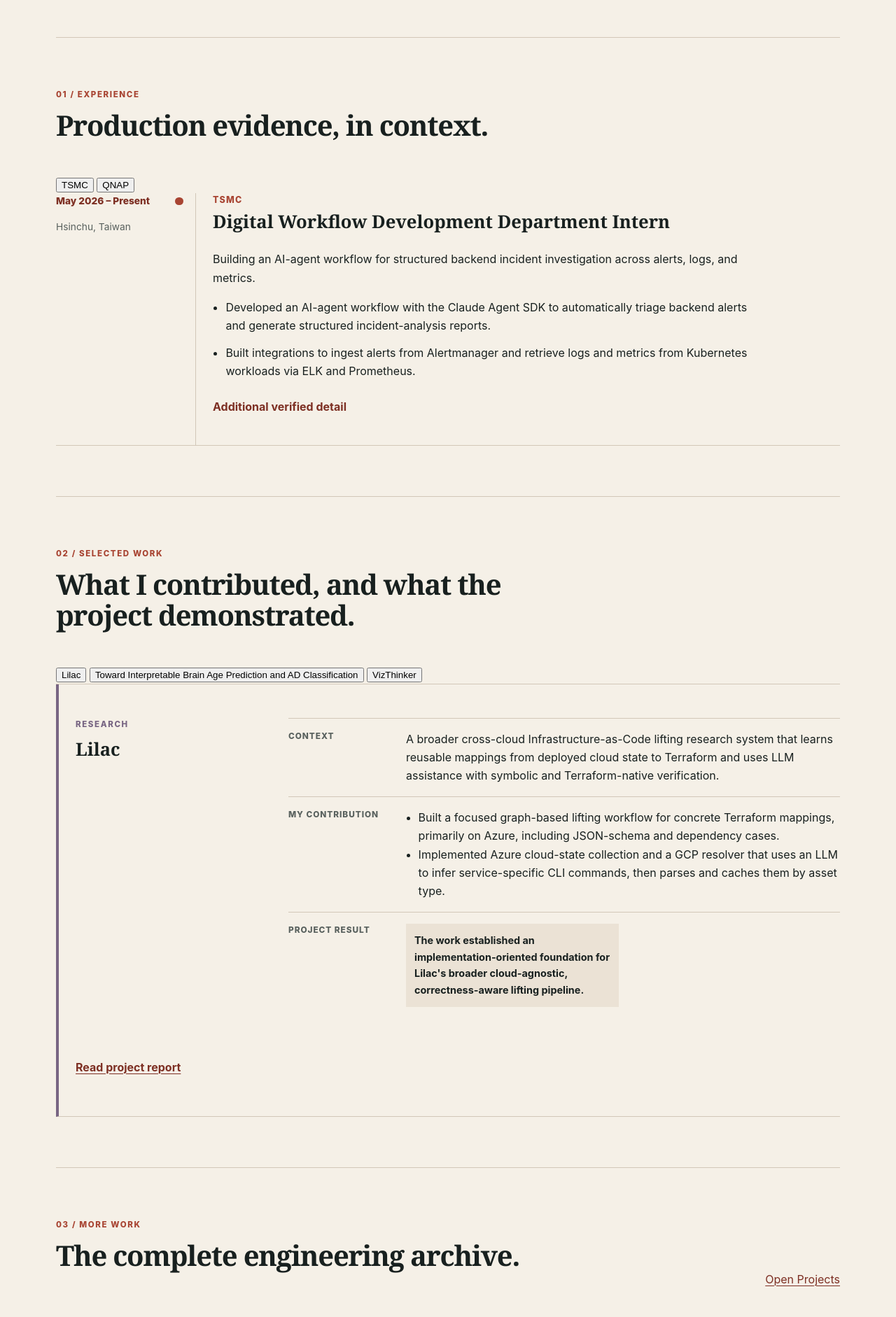
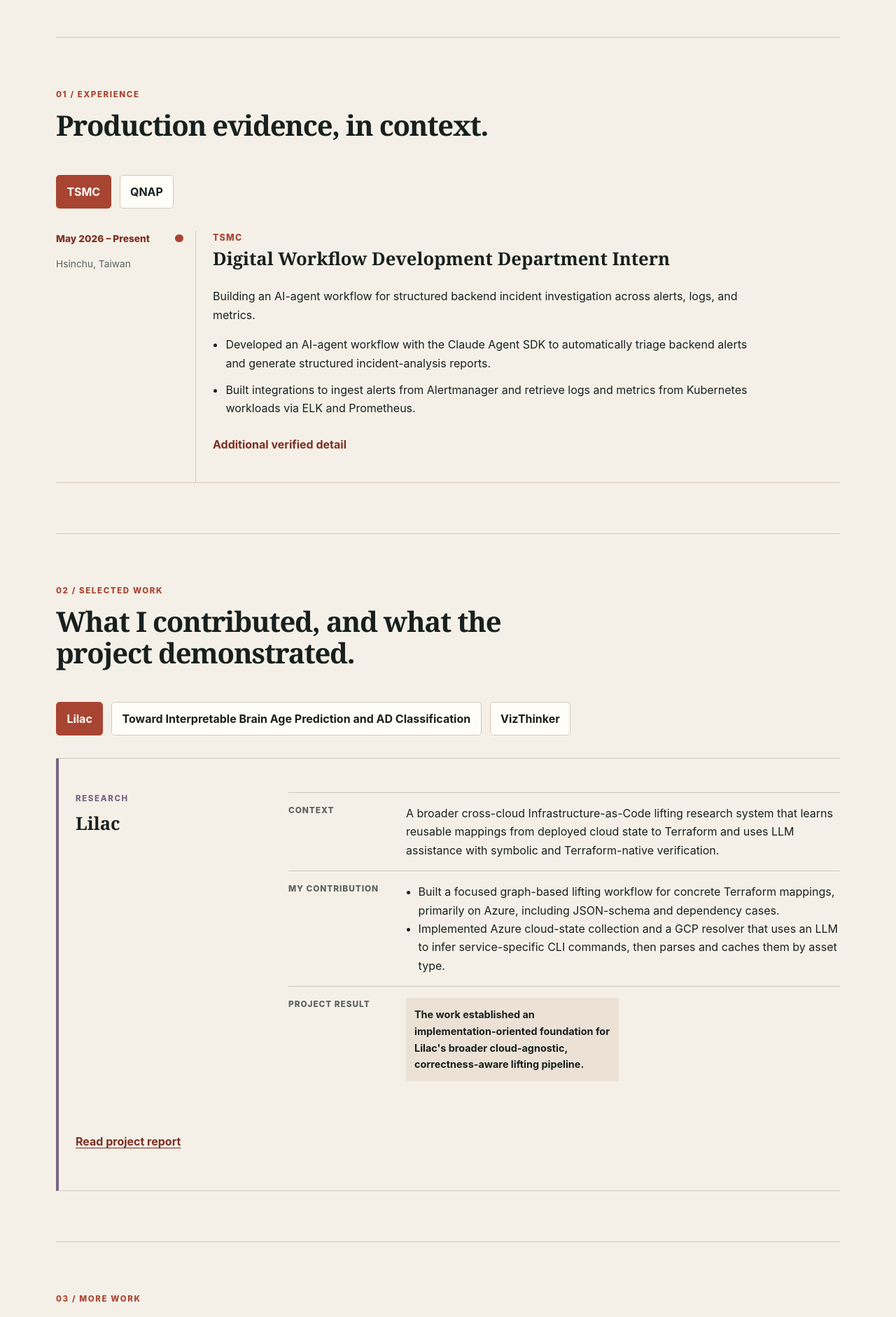
Before and after one commit to chyhsu/chyhsu.github.io, a Jekyll site: the page built from index.md, in a window 1280 px wide. Shown: the part 760-2642 px from the top of the page at 70% size. Built offline with Jekyll 4.4.1, drawn with Linux system fonts in a browser that asks for light colours.

Commit message:
style: add compact tabbed evidence layout

```diff
--- a/_sass/components/_chrome.scss
+++ b/_sass/components/_chrome.scss
@@ -1,9 +1,9 @@
 .site-header { border-bottom: 1px solid var(--color-line); }
 .site-header__inner { min-height: 4.5rem; display: flex; align-items: center; justify-content: space-between; gap: var(--space-4); }
-.site-brand { min-height: 2.75rem; min-width: 2.75rem; display: inline-flex; align-items: center; color: var(--color-ink); font-weight: 800; letter-spacing: 0.05em; text-decoration: none; text-transform: uppercase; }
+.site-brand { min-height: 2.75rem; min-width: 2.75rem; display: inline-flex; align-items: center; max-width: 100%; flex-wrap: wrap; overflow-wrap: anywhere; color: var(--color-ink); font-weight: 800; letter-spacing: 0.05em; text-decoration: none; text-transform: uppercase; }
 .site-brand__divider { margin-inline: 0.45em; color: var(--color-rust); }
 .site-nav, .footer-links { display: flex; flex-wrap: wrap; gap: var(--space-2); }
-.site-nav a, .footer-links a { display: inline-flex; min-height: 2.75rem; min-width: 2.75rem; align-items: center; padding-inline: 0.55rem; color: inherit; font-size: 0.9rem; text-decoration: none; }
+.site-nav a, .footer-links a { display: inline-flex; min-height: 2.75rem; min-width: 2.75rem; max-width: 100%; align-items: center; padding-inline: 0.55rem; color: inherit; font-size: 0.9rem; overflow-wrap: anywhere; text-decoration: none; white-space: normal; }
 .site-nav a[aria-current="page"] { text-decoration: underline; text-decoration-color: var(--color-rust); text-decoration-thickness: 0.15rem; }
 .site-footer { padding-block: var(--space-6); background: var(--color-ink); color: var(--color-surface); }
 .site-footer__inner { display: flex; align-items: end; justify-content: space-between; gap: var(--space-5); }
--- a/_sass/components/_content.scss
+++ b/_sass/components/_content.scss
@@ -1,13 +1,14 @@
 .profile-strip { padding-block: var(--space-7); background: var(--color-paper-deep); }
 .profile-strip__inner { display: grid; grid-template-columns: minmax(0, 0.9fr) minmax(0, 1.1fr); gap: var(--space-7); }
-.profile-strip__skills { columns: 2; column-gap: var(--space-5); }
+.profile-strip__inner > * { min-width: 0; }
+.profile-strip__skills { columns: auto; column-gap: var(--space-5); }
 .profile-strip__skills p { break-inside: avoid; }
 .post-list { border-top: 1px solid var(--color-line); }
 .post-row { display: grid; grid-template-columns: 8rem 18rem minmax(0, 1fr); gap: var(--space-4); padding-block: var(--space-4); border-bottom: 1px solid var(--color-line); }
 .post-row time { color: var(--color-muted); font-size: 0.86rem; }
 .post-row h2, .post-row h3 { margin-bottom: 0; font-family: var(--font-body); font-size: 1rem; }
 .post-row h2 a, .post-row h3 a { min-height: 2.75rem; min-width: 2.75rem; display: inline-flex; align-items: center; color: var(--color-ink); text-decoration: none; }
-.profile-strip a { min-height: 2.75rem; min-width: 2.75rem; display: inline-flex; align-items: center; }
+.profile-strip a { min-height: 2.75rem; min-width: 2.75rem; display: inline-flex; max-width: 100%; align-items: center; overflow-wrap: anywhere; white-space: normal; }
 .contact-strip { padding-block: var(--space-6); background: var(--color-surface); border-top: 1px solid var(--color-line); }
 .contact-strip__inner { display: flex; align-items: center; justify-content: space-between; gap: var(--space-5); }
 .contact-strip h2 { margin-bottom: 0; }
--- a/_sass/components/_experience.scss
+++ b/_sass/components/_experience.scss
@@ -2,6 +2,7 @@
 .experience-rail::before { content: ""; position: absolute; inset-block: 0; left: 12.45rem; width: 1px; background: var(--color-line); }
 .experience-row { display: grid; grid-template-columns: 11rem minmax(0, 1fr); gap: var(--space-6); padding-block: var(--space-5); border-bottom: 1px solid var(--color-line); }
 .experience-row:first-child { padding-top: 0; }
+.experience-row__meta, .experience-row__body { min-width: 0; }
 .experience-row__meta { color: var(--color-muted); font-size: 0.86rem; }
 .experience-row__period { color: var(--color-rust-dark); font-weight: 800; }
 .experience-row__body { position: relative; max-width: 48rem; }
@@ -10,7 +11,7 @@
 .experience-row__primary { padding-left: 1.15rem; }
 .experience-row li + li { margin-top: var(--space-2); }
 .experience-row details { margin-top: var(--space-3); color: var(--color-muted); }
-.experience-row summary { min-height: 2.75rem; min-width: 2.75rem; display: inline-flex; align-items: center; color: var(--color-rust-dark); cursor: pointer; font-weight: 750; }
+.experience-row summary { min-height: 2.75rem; min-width: 2.75rem; display: inline-flex; max-width: 100%; align-items: center; color: var(--color-rust-dark); cursor: pointer; font-weight: 750; overflow-wrap: anywhere; white-space: normal; }
 @media (max-width: 56rem) {
   .experience-rail::before { left: 0.35rem; }
   .experience-row { grid-template-columns: 1fr; gap: var(--space-2); padding-left: var(--space-5); }
--- a/_sass/components/_projects.scss
+++ b/_sass/components/_projects.scss
@@ -2,6 +2,8 @@
 .evidence-row { display: grid; grid-template-columns: 16rem minmax(0, 1fr); gap: var(--space-6); padding-block: var(--space-6); border-bottom: 1px solid var(--color-line); }
 .evidence-row--research { border-left: 0.25rem solid var(--color-research); padding-left: var(--space-4); }
 .evidence-row--research .eyebrow { color: var(--color-research); }
+.evidence-row__header, .evidence-row__facts { min-width: 0; }
+.evidence-row__facts > div, .evidence-row__facts dd { min-width: 0; overflow-wrap: anywhere; }
 .evidence-row__facts { margin: 0; }
 .evidence-row__facts > div { display: grid; grid-template-columns: 9rem minmax(0, 1fr); gap: var(--space-4); padding-block: var(--space-3); border-top: 1px solid var(--color-line); }
 .evidence-row__facts dt, .technology-line span { color: var(--color-muted); font-size: 0.74rem; font-weight: 800; letter-spacing: 0.08em; text-transform: uppercase; }
--- /dev/null
+++ b/_sass/components/_tabs.scss
@@ -0,0 +1,22 @@
+.tab-list { display: none; flex-wrap: wrap; gap: var(--space-2); margin-bottom: var(--space-5); }
+.tabs-ready > .tab-list { display: flex; }
+.tab-button {
+  min-height: 2.75rem;
+  min-width: 2.75rem;
+  max-width: 100%;
+  padding: 0.6rem 0.9rem;
+  border: 1px solid var(--color-line);
+  border-radius: var(--radius);
+  background: var(--color-surface);
+  color: var(--color-ink);
+  cursor: pointer;
+  font: inherit;
+  font-weight: 750;
+  overflow-wrap: anywhere;
+  text-align: left;
+  white-space: normal;
+}
+.tab-button:hover { border-color: var(--color-rust); color: var(--color-rust-dark); }
+.tab-button[aria-selected="true"] { border-color: var(--color-rust); background: var(--color-rust); color: var(--color-surface); }
+.tab-button:focus-visible { outline: 0.2rem solid var(--color-rust); outline-offset: 0.2rem; }
+.tab-panel { min-width: 0; }
--- a/assets/main.scss
+++ b/assets/main.scss
@@ -2,6 +2,7 @@
 ---
 @use "tokens";
 @use "global";
+@use "components/tabs";
 @use "components/chrome";
 @use "components/hero";
 @use "components/experience";
```
Also changed, not shown: test/toolchain_contract_test.rb (+12 -0 lines).
